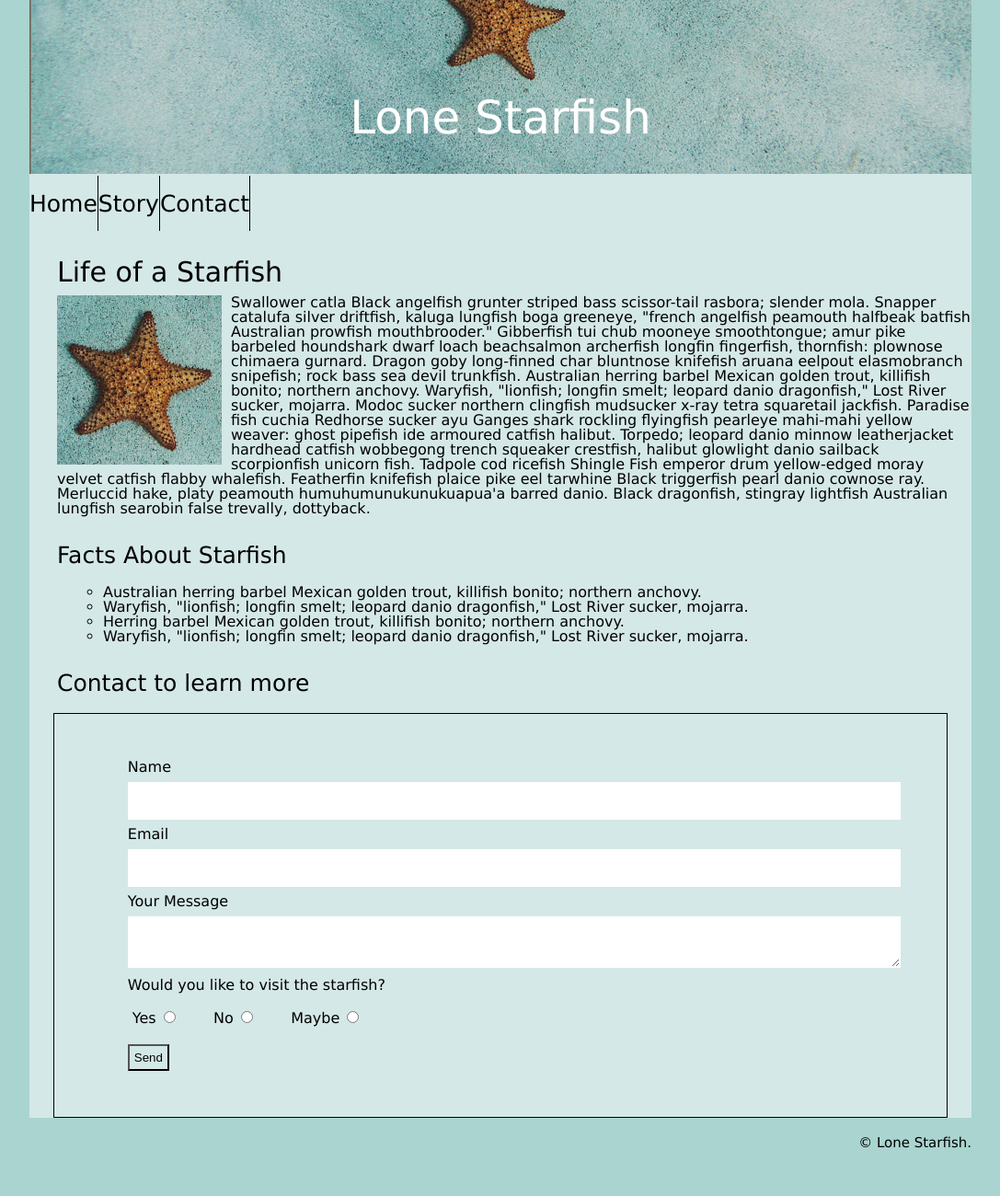
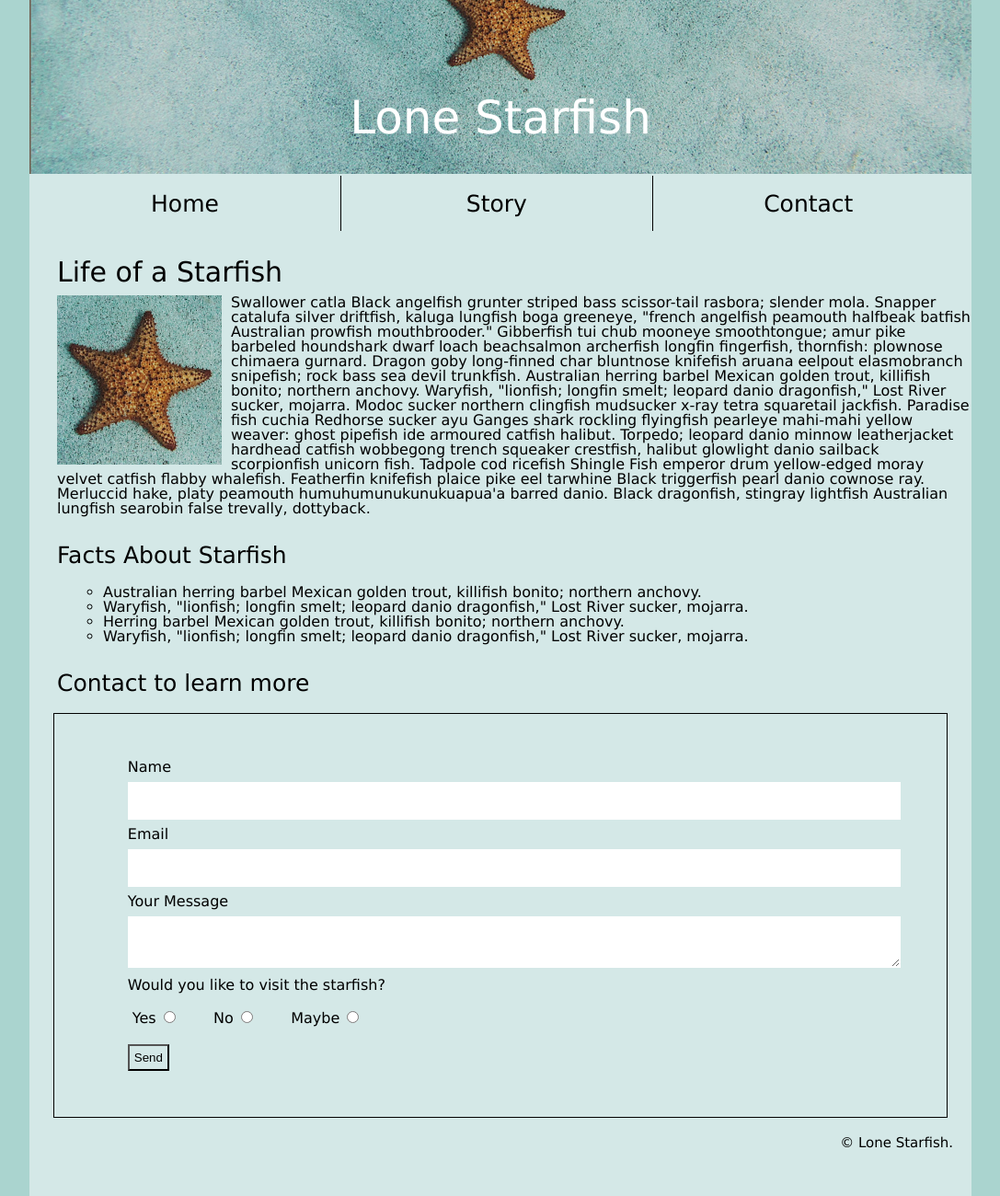
Before and after one commit to Crea0031/Crea0031.github.io, a plain HTML site: page midterm/index.html in a window 1280 px wide. Shown: the part 152-1452 px from the top of the page at 92% size, without its empty margins (96-1183 px from the left). Before the commit the page ends 1403 px from the top, so only its background shows below. Drawn offline with Linux system fonts and the light colour scheme.

Commit message:
Co-authored-by: David <plat0033@users.noreply.github.com>

```diff
--- a/midterm/css/main.css
+++ b/midterm/css/main.css
@@ -104,13 +104,19 @@ p{
 nav{
     height: 60px;
     width: 100%;
-    overflow: auto;
+   /* overflow: auto;*/
 }
 
 nav li{
-    float:left;
+    width: 33%;
+    text-align: center;
+    float: left;
     border-right: 1px solid black;
 
+}
+
+.contact{
+    border-right: 0;
 }
 nav a{
     display:inline-block;
@@ -120,8 +126,7 @@ nav a{
 }
 
 nav li a span{
-    display: block;
-    float: center;
+    display:inline-block;
     font-size: 2.5rem;
     line-height: 2.5em;
     color:black;
@@ -199,6 +204,8 @@ textarea {
 /* FOOTER */
 /* ~~~~~~~~~~~~~~~~~~~~~~~~~~~~~~~~~~~~~~~~~~~~~~~~~~~~~~~~~~~~~~~~~~~~~~~~~~~~~~~~~~~~~~~~~~~~~~~~~~~~~~~~~ */
 footer{
-	float: right;
+	text-align: right;
+    padding-bottom: 50px;
+    padding-right: 20px;
 	font-size: 1.5rem;
 }
--- a/midterm/index.html
+++ b/midterm/index.html
@@ -26,7 +26,7 @@
                 <span>Story</span>
               </a>
               </li>
-              <li>
+              <li class="contact">
               <a href="contact.html">
                 <span>Contact</span>
               </a>
@@ -104,9 +104,10 @@
             </form>
             </div>
 
-              <footer>
-                <small>&copy;  Lone Starfish.</small>
-              </footer>
        </main>
+       <footer>
+        <small>&copy;  Lone Starfish.</small>
+      </footer>
+   </div>
    </body>
 </html>
```
